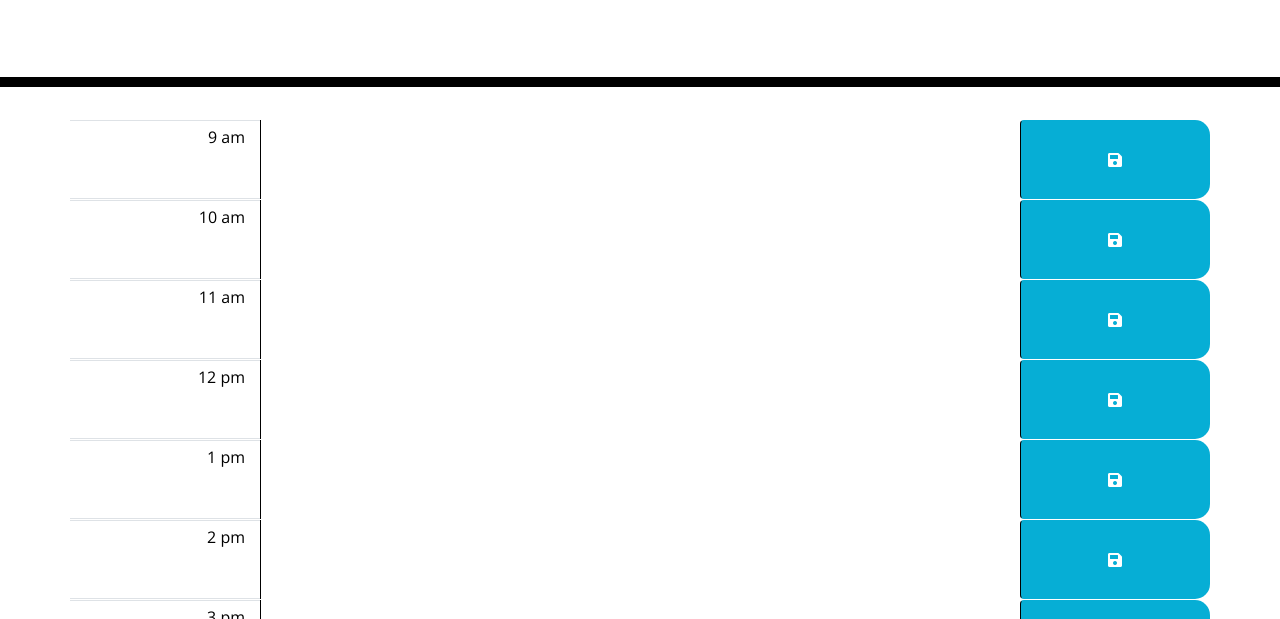
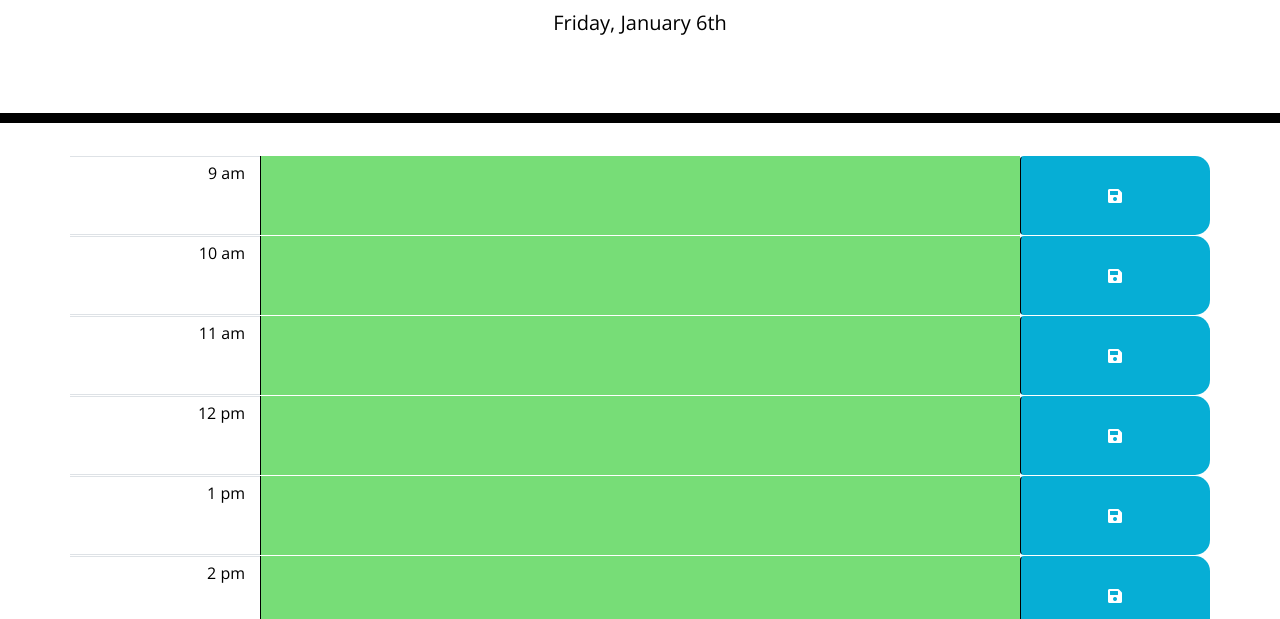
Before and after one commit to Musadaq23/Daily-Planner, a plain HTML site: page index.html in a window 1280 px wide. Shown: the part 181-800 px from the top of the page. Drawn offline with nearby package versions, Linux system fonts and the light colour scheme; files that its build step writes are made by us from their sources.

Commit message:
edited links in html

```diff
--- a/index.html
+++ b/index.html
@@ -9,7 +9,7 @@
   <link rel="stylesheet" href="https://use.fontawesome.com/releases/v5.8.1/css/all.css"
     integrity="sha384-50oBUHEmvpQ+1lW4y57PTFmhCaXp0ML5d60M1M7uH2+nqUivzIebhndOJK28anvf" crossorigin="anonymous" />
   <link href="https://fonts.googleapis.com/css?family=Open+Sans&display=swap" rel="stylesheet" />
-  <link rel="stylesheet" href="/Develop/style.css" />
+  <link rel="stylesheet" href="style.css" />
   <title>Work Day Scheduler</title>
 </head>
 
@@ -69,7 +69,7 @@
 
   <script src="https://code.jquery.com/jquery-3.4.1.min.js"></script>
   <script src="https://cdnjs.cloudflare.com/ajax/libs/moment.js/2.24.0/moment.min.js"></script>
-  <script src="/Develop/script.js"></script>
+  <script src="script.js"></script>
 </body>
 
 </html>
```
Also changed, not shown: 1 other file.
